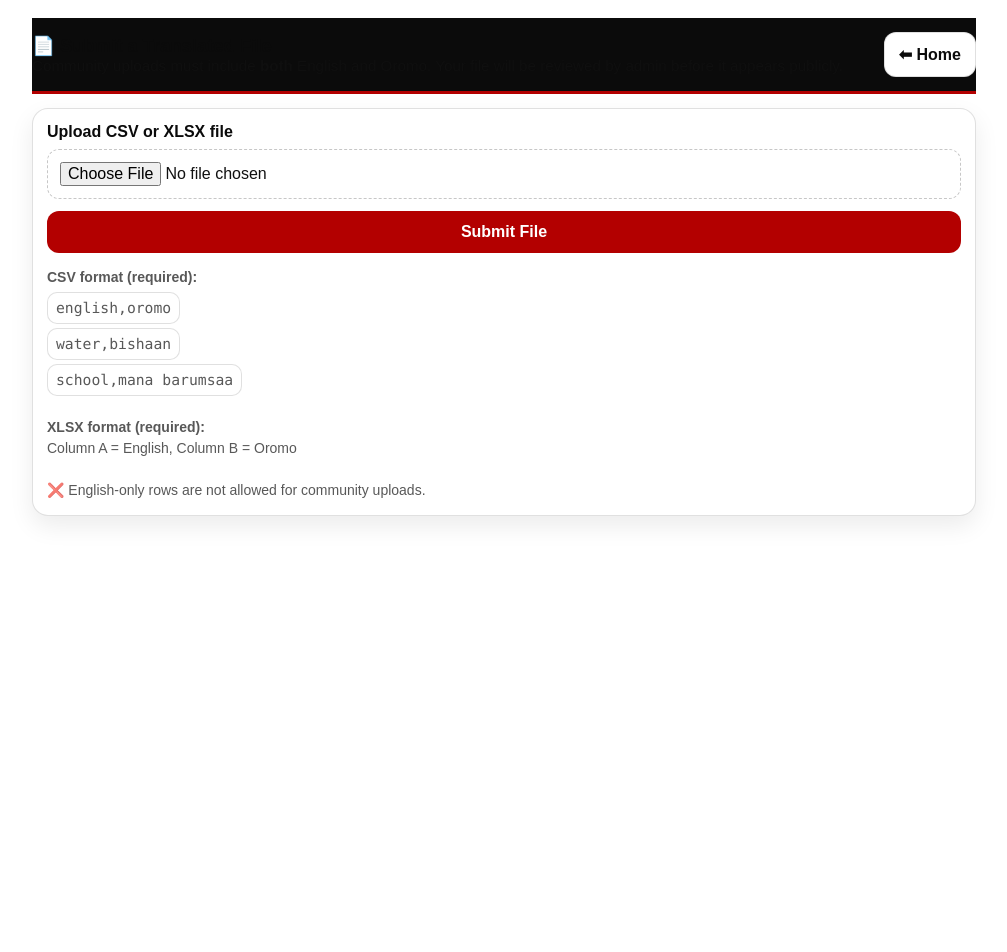
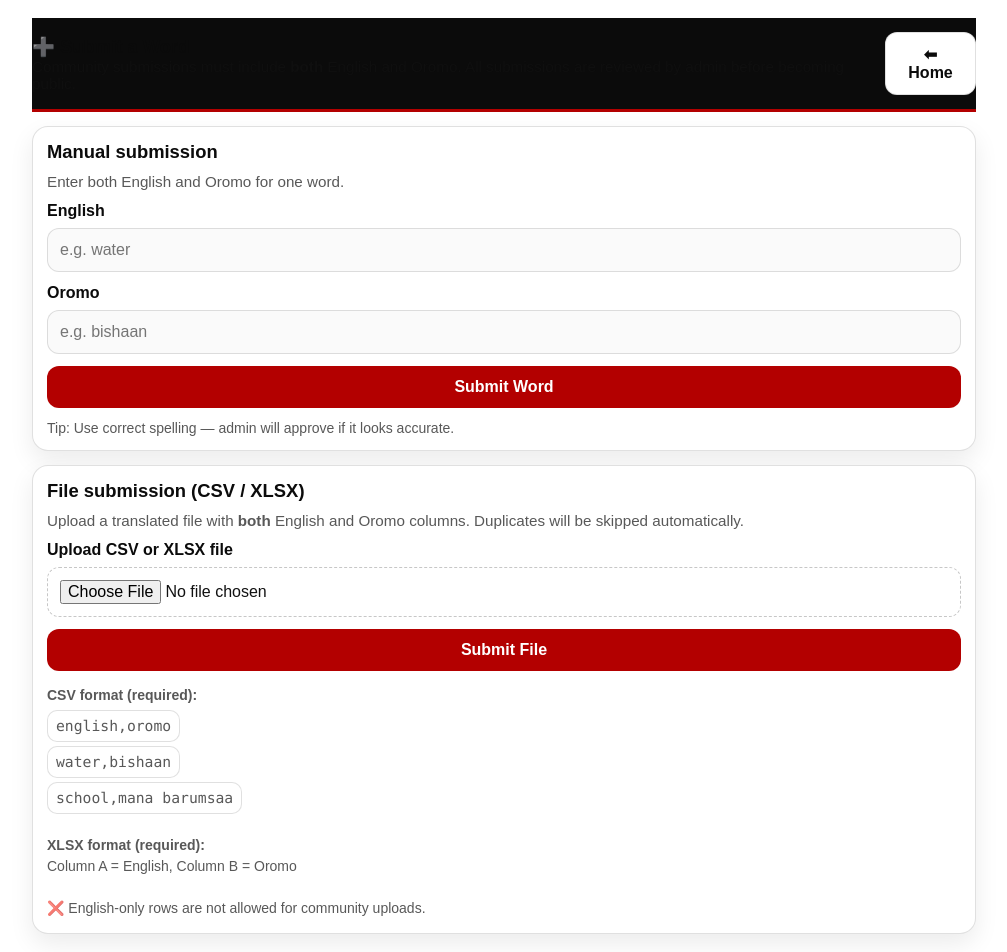
Before and after one commit to GadaOromo-E/GadaOromo, a Flask app: page /submit in a window 1280 px wide. Shown: the whole page, without its empty margins (136-1143 px from the left). Before the commit the page ends 521 px from the top, so only its background shows below. Run offline with Flask 3, Linux system fonts and the light colour scheme.

Commit message:
Fix: allow manual + file word submissions; keep mic audio workflow

```diff
--- a/app.py
+++ b/app.py
@@ -11,23 +11,21 @@ Full updated version of app.py (Flask + SQLite)
 Features:
 - Dictionary search + translate pages (DB lookup + word-by-word fallback)
 - Admin login + dashboard + approve/reject
-- Public submission (words + phrases) -> BOTH languages required
-- Community file submission (CSV/XLSX) -> BOTH languages required (NO Google calls)
+- Public submission:
+    ✅ Words: manual + file upload (CSV/XLSX) on /submit (BOTH languages required)
+    ✅ Phrases: manual + file upload (CSV/XLSX) on /submit_phrase (BOTH languages required)
+- (Optional legacy) /submit_file kept for backward compatibility (still works)
 - Admin bulk import (TXT/CSV/XLSX English-only) -> Google Translate -> pending
 - Community audio upload + admin approve/reject
-
-✅ NEW (Your mic/record requirement):
-- Frontend can record in Chrome/Edge using MediaRecorder and POST to:
-    POST /api/submit-audio
-  with multipart/form-data:
-    entry_type = word|phrase
-    entry_id   = int
-    lang       = oromo|english   (you will use oromo for your mic button)
-    audio      = file (webm/ogg/wav/mp3...)
-- Admin approves audio in dashboard
-- Once Oromo audio is approved for an entry, template can hide mic automatically:
+- NEW: In-page mic recording (Chrome/Edge) posts to:
+    POST /api/submit-audio (multipart/form-data)
+- Templates can hide mic automatically once Oromo audio is approved:
     approved_oromo_audio_word_ids
     approved_oromo_audio_phrase_ids
+
+NOTES:
+- Run on HTTPS (or localhost) for mic recording.
+- Allowed audio: mp3, wav, m4a, webm, ogg
 """
 
 import os
@@ -738,8 +736,6 @@ def translate():
 
     trending = get_trending(limit=15)
 
-    # (optional) you can also pass approved_oromo_audio_phrase_ids into translate.html later
-    # if you want mic buttons on the translate page too.
     approved_oromo_audio_phrase_ids = get_approved_oromo_audio_ids("phrase")
     approved_oromo_audio_word_ids = get_approved_oromo_audio_ids("word")
 
@@ -757,16 +753,78 @@ def translate():
     )
 
 
-# ------------------ PUBLIC SUBMISSION (WORDS) ------------------
+# ------------------ PUBLIC SUBMISSION (WORDS) - MANUAL + FILE ------------------
 
 @app.route("/submit", methods=["GET", "POST"])
 def submit():
+    """
+    Public submit for WORDS:
+    - Manual input (english + oromo)
+    - File upload (CSV/XLSX) with BOTH columns
+    """
+    msg = None
+
     if request.method == "POST":
+        mode = (request.form.get("mode") or "").strip().lower()
+
+        f = request.files.get("file")
+        if mode == "file" or (f and f.filename):
+            if not f or not f.filename:
+                msg = "Please choose a CSV or XLSX file."
+                return render_template("submit.html", msg=msg)
+
+            filename = (f.filename or "").lower().strip()
+            data = f.read()
+
+            try:
+                if filename.endswith(".csv"):
+                    pairs = parse_csv_pairs(data)
+                elif filename.endswith(".xlsx"):
+                    pairs = parse_xlsx_pairs(data)
+                else:
+                    msg = "Only .csv or .xlsx files are allowed."
+                    return render_template("submit.html", msg=msg)
+            except Exception as e:
+                app.logger.exception(f"submit (words) file parse error: {repr(e)}")
+                msg = "Could not read the file. Please check its format."
+                return render_template("submit.html", msg=msg)
+
+            if not pairs:
+                msg = "No rows found in the file."
+                return render_template("submit.html", msg=msg)
+
+            for en, om in pairs:
+                if not en or not om:
+                    msg = "Rejected: Every row must include BOTH English and Oromo (no English-only rows)."
+                    return render_template("submit.html", msg=msg)
+
+            inserted = 0
+            skipped = 0
+
+            conn = sqlite3.connect(DB_NAME)
+            c = conn.cursor()
+
+            for en, om in pairs:
+                c.execute("SELECT 1 FROM words WHERE english=? OR oromo=? LIMIT 1", (en, om))
+                if c.fetchone():
+                    skipped += 1
+                    continue
+                c.execute("INSERT INTO words (english, oromo, status) VALUES (?, ?, 'pending')", (en, om))
+                inserted += 1
+
+            conn.commit()
+            conn.close()
+
+            msg = f"Thanks! File submitted. Added: {inserted} | Skipped duplicates: {skipped}. Waiting for admin approval."
+            return render_template("submit.html", msg=msg)
+
+        # Manual
         english = normalize_text(request.form.get("english", ""))
         oromo = normalize_text(request.form.get("oromo", ""))
 
         if not english or not oromo:
-            return "Please provide both English and Oromo. <a href='/submit'>Try again</a>"
+            msg = "Please provide both English and Oromo."
+            return render_template("submit.html", msg=msg)
 
         conn = sqlite3.connect(DB_NAME)
         c = conn.cursor()
@@ -774,15 +832,17 @@ def submit():
         c.execute("SELECT 1 FROM words WHERE english=? OR oromo=?", (english, oromo))
         if c.fetchone():
             conn.close()
-            return "This word already exists (or is pending). <a href='/submit'>Try another</a>"
+            msg = "This word already exists (or is pending). Try another."
+            return render_template("submit.html", msg=msg)
 
         c.execute("INSERT INTO words (english, oromo, status) VALUES (?, ?, 'pending')", (english, oromo))
         conn.commit()
         conn.close()
 
-        return "Thank you! Your word is waiting for admin approval. <br><a href='/'>Go back</a>"
+        msg = "Thank you! Your word is waiting for admin approval."
+        return render_template("submit.html", msg=msg)
 
-    return render_template("submit.html")
+    return render_template("submit.html", msg=msg)
 
 
 # ------------------ PUBLIC SUBMISSION (PHRASES) + FILE UPLOAD ------------------
@@ -871,7 +931,9 @@ def submit_phrase():
     return render_template("submit_phrase.html", msg=msg)
 
 
-# ------------------ COMMUNITY FILE SUBMISSION (WORDS CSV/XLSX ONLY) ------------------
+# ------------------ (LEGACY) COMMUNITY FILE SUBMISSION (WORDS CSV/XLSX ONLY) ------------------
+# Kept for backward compatibility. You can remove later if you want.
+# Consider redirecting it to /submit once you're ready.
 
 @app.route("/submit_file", methods=["GET", "POST"])
 def submit_file():
@@ -931,7 +993,7 @@ def submit_file():
     return render_template("submit_file.html", msg=msg)
 
 
-# ------------------ NEW: API AUDIO SUBMISSION (for in-page mic recording) ------------------
+# ------------------ API AUDIO SUBMISSION (for in-page mic recording) ------------------
 
 @app.route("/api/submit-audio", methods=["POST"])
 def api_submit_audio():
@@ -962,7 +1024,7 @@ def api_submit_audio():
     if not allowed_audio(f.filename):
         return jsonify({"ok": False, "error": "Allowed audio: mp3, wav, m4a, webm, ogg"}), 400
 
-    # entry must exist + be approved (public list is approved)
+    # entry must exist + be approved
     conn = sqlite3.connect(DB_NAME)
     c = conn.cursor()
     if entry_type == "word":
@@ -1098,13 +1160,22 @@ def dashboard():
     """)
     pending_audio = c.fetchall()
 
+    # Optional lookups for admin_dashboard.html (if you used the improved template)
+    c.execute("SELECT id, english, oromo FROM words WHERE status='approved'")
+    words_lookup = {row[0]: (row[1], row[2]) for row in c.fetchall()}
+
+    c.execute("SELECT id, english, oromo FROM phrases WHERE status='approved'")
+    phrases_lookup = {row[0]: (row[1], row[2]) for row in c.fetchall()}
+
     conn.close()
 
     return render_template(
         "admin_dashboard.html",
         pending=pending_words,
         pending_phrases=pending_phrases,
-        pending_audio=pending_audio
+        pending_audio=pending_audio,
+        words_lookup=words_lookup,
+        phrases_lookup=phrases_lookup
     )
 
 
--- a/templates/submit.html
+++ b/templates/submit.html
@@ -1,21 +1,24 @@
+
+
 <!DOCTYPE html>
-<html>
+<html lang="en">
 <head>
-  <meta charset="UTF-8">
-  <meta name="viewport" content="width=device-width, initial-scale=1.0">
-  <title>Submit File | Gada Oromo Dictionary</title>
+  <meta charset="UTF-8" />
+  <meta name="viewport" content="width=device-width, initial-scale=1.0" />
+  <title>Submit Word | Gada Oromo Dictionary</title>
   <link rel="stylesheet" href="{{ url_for('static', filename='style.css') }}">
 </head>
 <body>
+
 <div class="container">
 
   <div class="topbar">
     <div class="title-row">
       <div>
-        <h2 style="margin:0;">📄 Submit a Translated File</h2>
+        <h2 style="margin:0;">➕ Submit a Word</h2>
         <div class="subtle">
-          Community uploads must include <b>both</b> English and Oromo.
-          Your file will be reviewed by admin before it appears publicly.
+          Community submissions must include <b>both</b> English and Oromo.
+          All submissions are reviewed by admin before becoming public.
         </div>
       </div>
       <a class="btn" href="/">⬅ Home</a>
@@ -26,8 +29,42 @@
     <div class="result-box">{{ msg }}</div>
   {% endif %}
 
+  <!-- ===== Manual submission ===== -->
   <div class="card">
-    <form method="POST" enctype="multipart/form-data" autocomplete="off">
+    <h2 style="margin-top:0;">Manual submission</h2>
+    <div class="subtle">Enter both English and Oromo for one word.</div>
+
+    <form method="POST" autocomplete="off" style="margin-top:12px;">
+      <input type="hidden" name="mode" value="manual">
+
+      <label style="display:block; margin-bottom:8px;">English</label>
+      <input type="text" name="english" placeholder="e.g. water" required>
+
+      <div style="height:12px;"></div>
+
+      <label style="display:block; margin-bottom:8px;">Oromo</label>
+      <input type="text" name="oromo" placeholder="e.g. bishaan" required>
+
+      <div style="height:12px;"></div>
+      <button type="submit">Submit Word</button>
+    </form>
+
+    <div class="muted" style="margin-top:12px; font-size:14px;">
+      Tip: Use correct spelling — admin will approve if it looks accurate.
+    </div>
+  </div>
+
+  <!-- ===== File submission ===== -->
+  <div class="card">
+    <h2 style="margin-top:0;">File submission (CSV / XLSX)</h2>
+    <div class="subtle">
+      Upload a translated file with <b>both</b> English and Oromo columns.
+      Duplicates will be skipped automatically.
+    </div>
+
+    <form method="POST" enctype="multipart/form-data" autocomplete="off" style="margin-top:12px;">
+      <input type="hidden" name="mode" value="file">
+
       <label style="display:block; margin-bottom:8px;">Upload CSV or XLSX file</label>
       <input type="file" name="file" accept=".csv,.xlsx" required>
 
@@ -49,5 +86,6 @@
   </div>
 
 </div>
+
 </body>
 </html>
```
